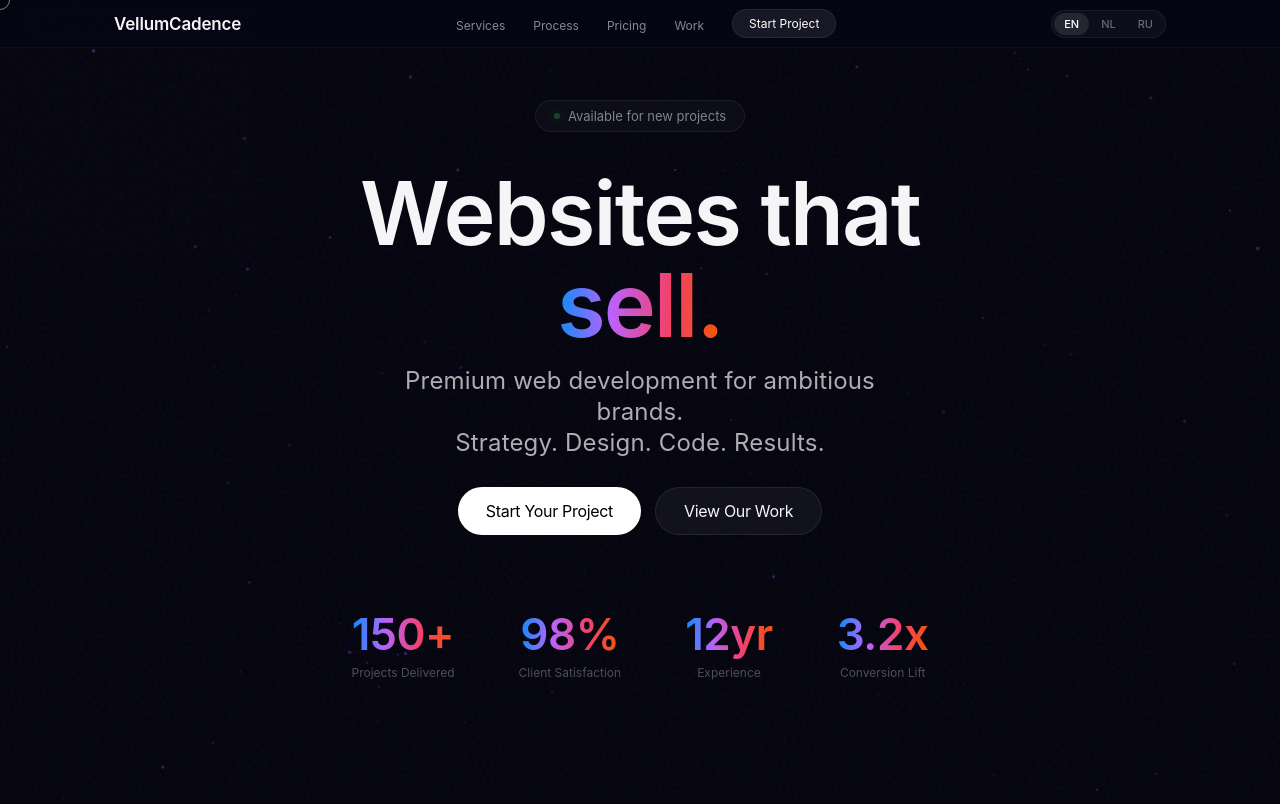
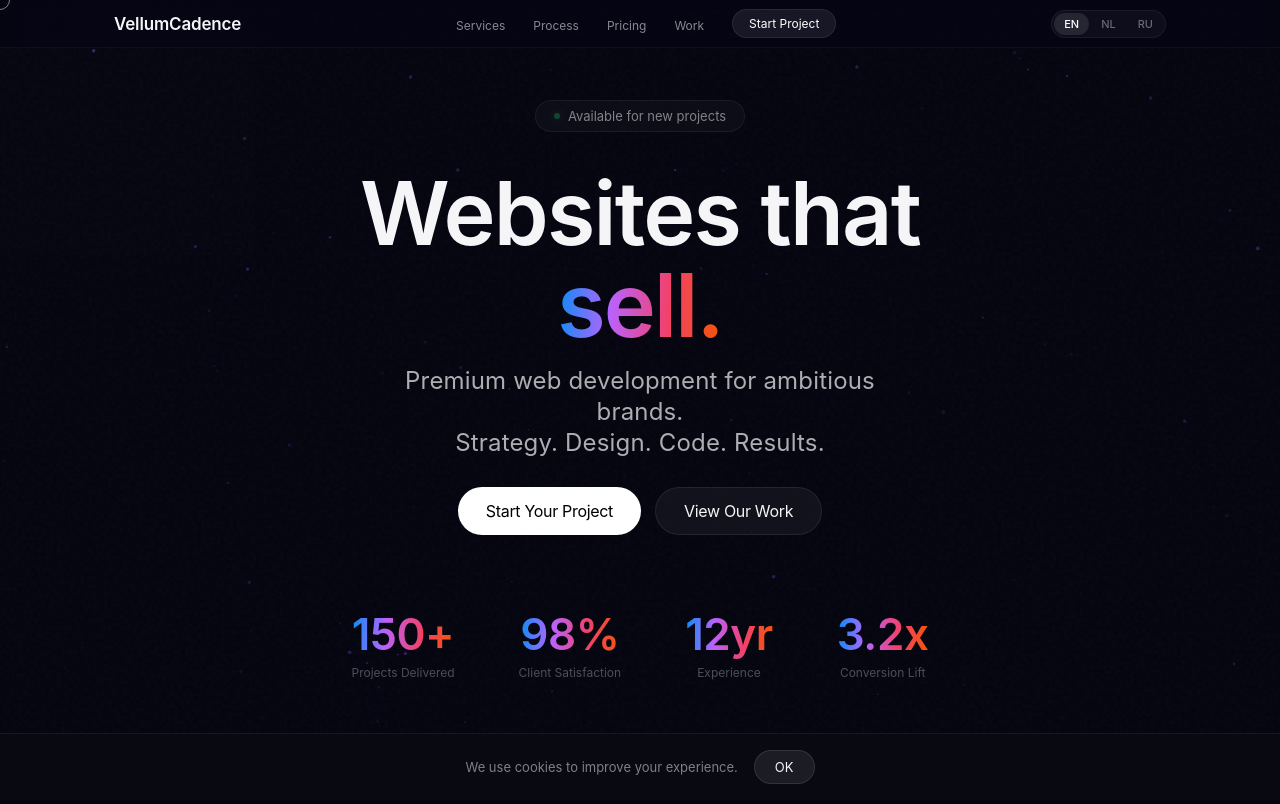
Before and after one commit to TraderVD9/web-studio, a plain HTML site: page index.html in a window 1280 px wide. Shown: the top 804 px of the page. Drawn offline with Linux system fonts and the light colour scheme.

Commit message:
Add favicon, cookie consent (GDPR), and structured data (SEO)
- SVG favicon with VC gradient logo
- Cookie consent bar (3 languages, localStorage remember)
- JSON-LD: FAQPage schema (4 questions)
- JSON-LD: Organization schema (VellumCadence)

Co-Authored-By: Claude Opus 4.6 (1M context) <noreply@anthropic.com>

```diff
--- a/index.html
+++ b/index.html
@@ -11,6 +11,7 @@
   <meta property="og:url" content="https://tradervd9.github.io/web-studio/">
   <meta name="twitter:card" content="summary_large_image">
   <link rel="canonical" href="https://tradervd9.github.io/web-studio/">
+  <link rel="icon" type="image/svg+xml" href="favicon.svg">
   <style>
     :root {
       --text-white: #f5f5f7;
@@ -971,6 +972,43 @@
       .rv { opacity: 1; transform: none; transition: none; }
       .cursor { display: none; }
       body { cursor: auto; }
+    }
+
+    /* Cookie consent */
+    .cookie-bar {
+      position: fixed;
+      bottom: 0;
+      left: 0;
+      right: 0;
+      z-index: 99998;
+      background: rgba(10,10,20,0.95);
+      backdrop-filter: blur(20px);
+      border-top: 1px solid rgba(255,255,255,0.06);
+      padding: 16px 24px;
+      display: none;
+      align-items: center;
+      justify-content: center;
+      gap: 16px;
+      flex-wrap: wrap;
+      font-size: 13px;
+      color: var(--text-dim);
+    }
+    .cookie-bar.show { display: flex; }
+    .cookie-bar a { color: var(--link); text-decoration: none; }
+    .cookie-bar a:hover { text-decoration: underline; }
+    .cookie-bar button {
+      background: rgba(255,255,255,0.08);
+      color: var(--text-white);
+      border: 1px solid rgba(255,255,255,0.1);
+      padding: 8px 20px;
+      border-radius: 980px;
+      font-family: inherit;
+      font-size: 13px;
+      cursor: pointer;
+      transition: all 0.2s;
+    }
+    .cookie-bar button:hover {
+      background: rgba(255,255,255,0.14);
     }
   </style>
 </head>
@@ -1727,5 +1765,48 @@
       } catch(e) { console.log('Admin data load:', e); }
     })();
   </script>
+  <!-- Cookie Consent -->
+  <div class="cookie-bar" id="cookieBar">
+    <span data-i18n="en">We use cookies to improve your experience.</span>
+    <span data-i18n="nl">We gebruiken cookies om uw ervaring te verbeteren.</span>
+    <span data-i18n="ru">Мы используем cookies для улучшения вашего опыта.</span>
+    <button onclick="acceptCookies()">OK</button>
+  </div>
+  <script>
+    if (!localStorage.getItem('vc_cookies_ok')) {
+      document.getElementById('cookieBar').classList.add('show');
+    }
+    function acceptCookies() {
+      localStorage.setItem('vc_cookies_ok', '1');
+      document.getElementById('cookieBar').classList.remove('show');
+    }
+  </script>
+
+  <!-- Structured Data: FAQ -->
+  <script type="application/ld+json">
+  {
+    "@context": "https://schema.org",
+    "@type": "FAQPage",
+    "mainEntity": [
+      {"@type": "Question", "name": "How long does it take to build a website?", "acceptedAnswer": {"@type": "Answer", "text": "Landing pages: 1-2 weeks. Business sites: 3-4 weeks. E-commerce and web apps: 6-12 weeks."}},
+      {"@type": "Question", "name": "What do you need from me?", "acceptedAnswer": {"@type": "Answer", "text": "Brand assets, content, and goals. We help with branding and copywriting too."}},
+      {"@type": "Question", "name": "Do you offer hosting and maintenance?", "acceptedAnswer": {"@type": "Answer", "text": "Yes. From €99/month — updates, backups, security, and minor changes included."}},
+      {"@type": "Question", "name": "What is the payment structure?", "acceptedAnswer": {"@type": "Answer", "text": "50% upfront, 50% on completion. Milestone-based for larger projects."}}
+    ]
+  }
+  </script>
+
+  <!-- Structured Data: Organization -->
+  <script type="application/ld+json">
+  {
+    "@context": "https://schema.org",
+    "@type": "Organization",
+    "name": "VellumCadence",
+    "url": "https://vellumcadence.com",
+    "description": "Premium web development studio based in the Netherlands",
+    "areaServed": ["NL", "DE", "AT", "CH"],
+    "serviceType": ["Web Development", "E-Commerce", "Web Applications", "AI Solutions"]
+  }
+  </script>
 </body>
 </html>
```
Also changed, not shown: favicon.svg (added).
